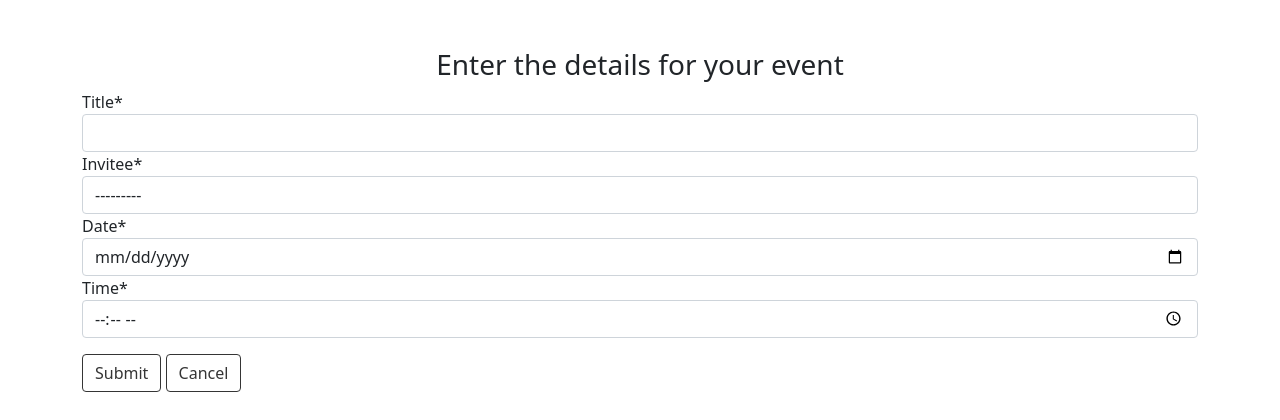
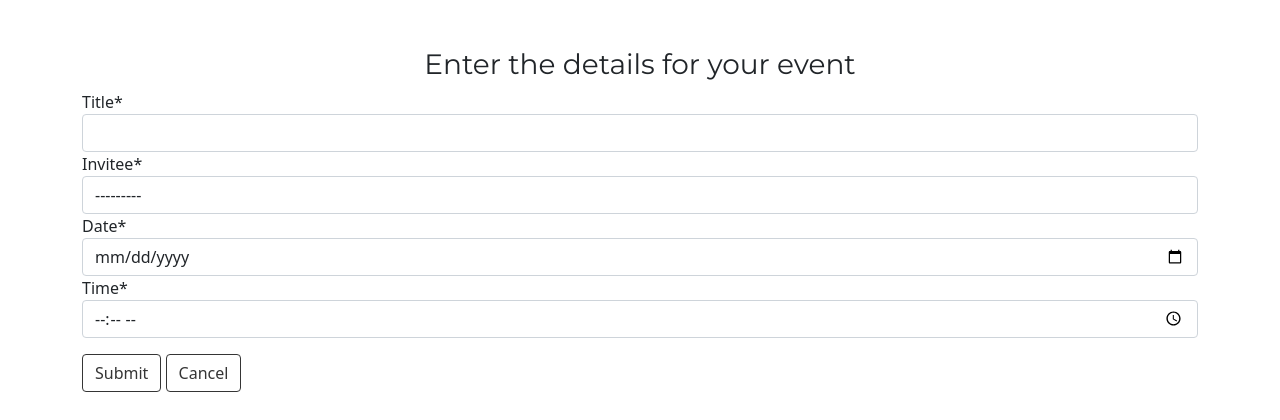
Before and after one commit to ctkelly/raincheck, a Django app: page /events/event/create in a window 1280 px wide. Shown: the part 66-486 px from the top of the page. Run offline with Django 3.2, Linux system fonts and the light colour scheme; a user stored in the database is signed in; data comes from the database, SQL or seed files in the repository; some libraries are stand-ins or nearby versions; some web fonts are replaced.

Commit message:
Update title class

```diff
--- a/events/templates/events/event_form.html
+++ b/events/templates/events/event_form.html
@@ -2,7 +2,7 @@
 {% load crispy_forms_tags %}
 
 {% block title %}
-    <h3 class="text-center mt-5">Enter the details for your event</h3>
+    <h3 class="text-center mt-5 montserrat">Enter the details for your event</h3>
 {% endblock %}
 
 {% block content %}
```
